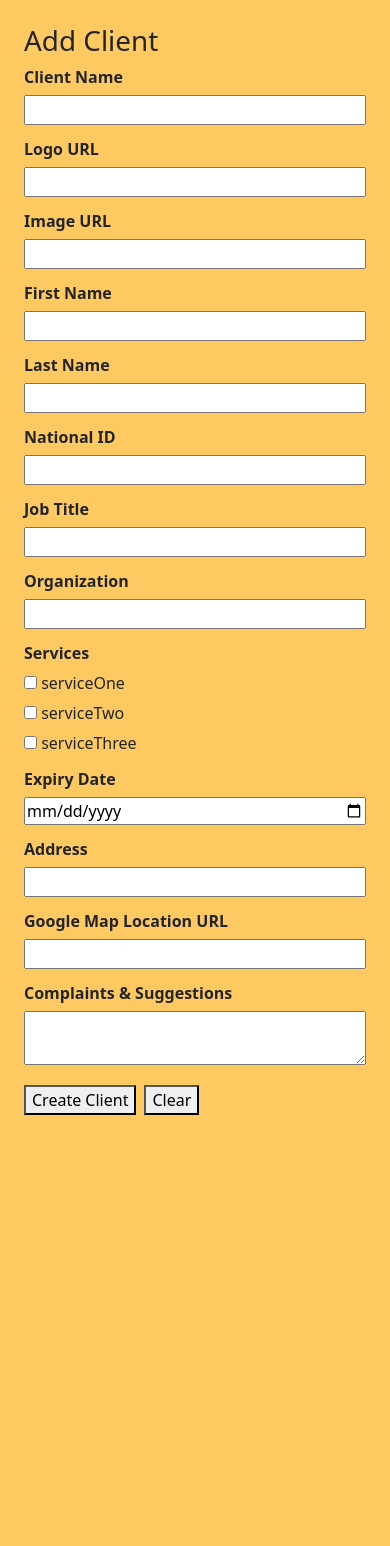
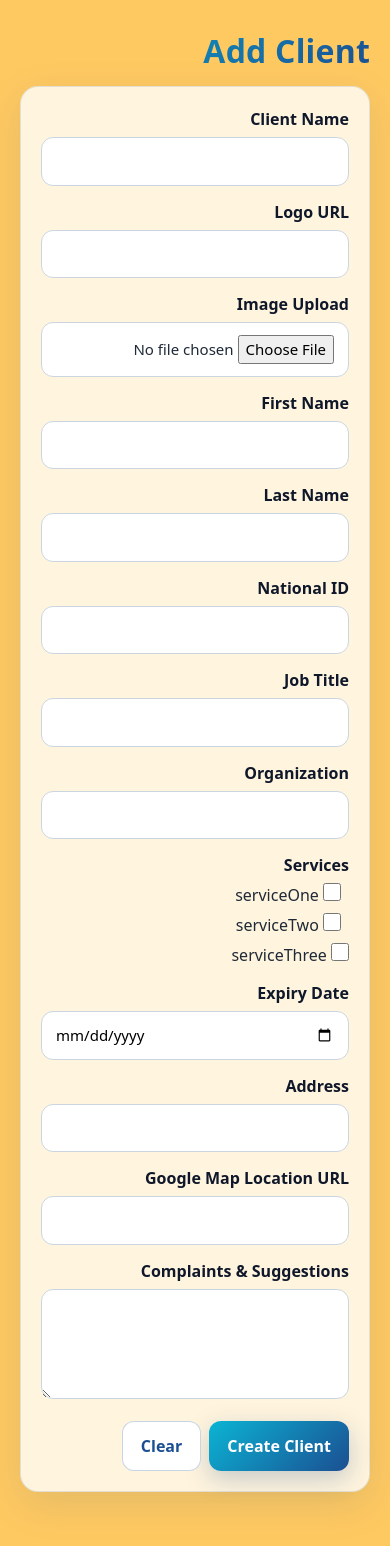
Before and after one commit to Haady20/7care-Company, a React (Create React App) app: page /clients/new in a window 390 px wide. Shown: the top 1546 px of the page. Before the commit the page ends 1139 px from the top, so only its background shows below. Built offline with nearby package versions, Linux system fonts and the light colour scheme; no server answers.

Commit message:
fix some responsive problem

```diff
--- /dev/null
+++ b/src/pages/ClientForm.css
@@ -0,0 +1,156 @@
+/* src/pages/ClientForm.css */
+html { scroll-behavior: smooth; }
+
+.client-form-page {
+  direction: rtl;
+  margin: 0 auto;
+  padding: 32px 20px 60px;
+  max-width: 960px;
+  font-family: system-ui, -apple-system, "Segoe UI", Roboto, sans-serif;
+  color: #1f2937;
+}
+
+.title {
+  margin: 0 0 16px;
+  font-size: 2rem;
+  font-weight: 800;
+  letter-spacing: 0.2px;
+  background: linear-gradient(135deg, #0bb4d4, #1b4f92);
+  -webkit-background-clip: text;
+  background-clip: text;
+  color: transparent;
+}
+
+/* Alerts */
+.alert {
+  border-radius: 12px;
+  padding: 12px 14px;
+  font-weight: 600;
+  box-shadow: 0 6px 20px rgba(0,0,0,0.06);
+}
+.alert.error {
+  background: #fff1f2;
+  border: 1px solid #fecdd3;
+  color: #991b1b;
+}
+
+/* Success panel */
+.success-card {
+  background: #f0fff3;
+  border: 1px solid #bbf7d0;
+  border-radius: 16px;
+  padding: 18px;
+  box-shadow: 0 10px 30px rgba(0,0,0,0.06);
+}
+.success-card h2 { margin: 0 0 10px; }
+.success-card a { color: #1b4f92; font-weight: 700; }
+
+.qr-image {
+  width: 200px;
+  height: 200px;
+  object-fit: contain;
+  border-radius: 12px;
+  background: #fff;
+  border: 1px dashed #cbd5e1;
+  padding: 10px;
+}
+.actions { margin-top: 14px; }
+
+/* Form card */
+.client-form-card {
+  display: grid;
+  gap: 14px;
+  background: #ffffffc9;
+  border: 1px solid rgba(27,79,146,0.12);
+  backdrop-filter: blur(3px);
+  border-radius: 18px;
+  padding: 20px;
+  box-shadow: 0 12px 40px rgba(27,79,146,0.12);
+}
+
+/* Fields */
+.form-field { display: grid; gap: 6px; }
+.field-label { font-weight: 700; color: #0f172a; }
+
+/* Inputs / Textarea */
+.input, .textarea, select {
+  width: 100%;
+  border: 1px solid #cbd5e1;
+  background: #fff;
+  border-radius: 12px;
+  padding: 12px 14px;
+  font-size: 15px;
+  outline: none;
+  transition: border-color .2s ease, box-shadow .2s ease, transform .08s ease;
+  box-sizing: border-box;
+}
+.textarea { min-height: 110px; resize: vertical; }
+.input:focus, .textarea:focus, select:focus {
+  border-color: #1b4f92;
+  box-shadow: 0 0 0 4px rgba(11,180,212,0.15);
+  transform: translateY(-1px);
+}
+
+/* Image Preview */
+.image-preview-container {
+  width: 100%;
+  max-width: 100%;
+  overflow: hidden;
+  margin-top: 8px;
+  display: flex;
+  justify-content: center;
+  align-items: center;
+}
+.image-preview-container img {
+  max-width: 100%;
+  height: auto;
+  max-height: 250px;
+  object-fit: contain;
+  border-radius: 12px;
+  box-shadow: 0 4px 12px rgba(0, 0, 0, 0.1);
+  background: #f9fafb;
+  padding: 6px;
+  border: 1px solid #e5e7eb;
+}
+
+/* Buttons */
+.btn {
+  display: inline-flex;
+  align-items: center;
+  gap: 8px;
+  background: linear-gradient(135deg, #0bb4d4, #1b4f92);
+  color: #fff;
+  border: none;
+  border-radius: 12px;
+  padding: 12px 18px;
+  font-weight: 800;
+  cursor: pointer;
+  box-shadow: 0 8px 24px rgba(27,79,146,0.25);
+  transition: transform .1s ease, box-shadow .2s ease, opacity .2s ease;
+}
+.btn:hover { transform: translateY(-2px); opacity: 0.95; }
+.btn:disabled { opacity: .6; cursor: not-allowed; }
+
+.btn.ghost {
+  background: #fff;
+  color: #1b4f92;
+  border: 1px solid rgba(27,79,146,0.24);
+  box-shadow: none;
+}
+.btn.ghost:hover { background: #f1f5f9; }
+
+/* Optional row helper for checkboxes if you need it */
+.checkbox-row { display: flex; flex-wrap: wrap; gap: 12px; }
+input[type="checkbox"] { width: 18px; height: 18px; accent-color: #1b4f92; }
+
+/* Responsive */
+@media (min-width: 720px) {
+  .client-form-card {
+    grid-template-columns: 1fr 1fr;
+  }
+  /* Image Upload field spans full width */
+  .client-form-card .form-field:nth-child(3) { grid-column: 1 / -1; }
+  /* last few items (e.g., textarea & actions) span full width */
+  .form-field:nth-last-child(-n+3) { grid-column: 1 / -1; }
+  .actions { grid-column: 1 / -1; }
+}
--- a/src/pages/ClientForm.jsx
+++ b/src/pages/ClientForm.jsx
@@ -1,6 +1,7 @@
 import { useLocation, useNavigate } from "react-router-dom";
 import { useEffect, useMemo, useState } from "react";
 import { createClient } from "../api/clientApi";
+import "./ClientForm.css";
 
 const EMPTY = {
   clientName: "",
@@ -51,17 +52,17 @@ export default function ClientForm() {
   };
 
   return (
-    <div style={{ padding: 24, maxWidth: 820 }}>
-      <h1>Add Client</h1>
+    <div className="client-form-page">
+      <h1 className="title">Add Client</h1>
 
       {error && (
-        <div style={{ background: "#fee", padding: 12, marginBottom: 16, border: "1px solid #f99" }}>
+        <div className="alert error">
           {error}
         </div>
       )}
 
       {created ? (
-        <div style={{ background: "#eefaf0", padding: 16, border: "1px solid #bde5c8" }}>
+        <div className="success-card">
           <h2>Created ✅</h2>
           {created.profileUrl && (
             <p>
@@ -72,69 +73,88 @@ export default function ClientForm() {
           {created.qrImage && (
             <div>
               <p>QR:</p>
-              <img src={created.qrImage} alt="QR" style={{ width: 180, height: 180 }} />
+              <img src={created.qrImage} alt="QR" className="qr-image" />
             </div>
           )}
-          <div style={{ marginTop: 12 }}>
-            <button onClick={() => navigate("/control-987")}>Back to Control</button>
+          <div className="actions">
+            <button className="btn ghost" onClick={() => navigate("/control-987")}>Back to Control</button>
           </div>
         </div>
       ) : (
-        <form onSubmit={onSubmit} style={{ display: "grid", gap: 12 }}>
+        <form onSubmit={onSubmit} className="client-form-card">
           <Field label="Client Name">
-            <input value={form.clientName} onChange={(e) => update("clientName", e.target.value)} required />
+            <input className="input" value={form.clientName} onChange={(e) => update("clientName", e.target.value)} required />
           </Field>
           <Field label="Logo URL">
-            <input value={form.logo} onChange={(e) => update("logo", e.target.value)} />
+            <input className="input" value={form.logo} onChange={(e) => update("logo", e.target.value)} />
           </Field>
-          <Field label="Image URL">
-            <input value={form.image} onChange={(e) => update("image", e.target.value)} />
+          <Field label="Image Upload">
+            <input
+              className="input"
+              type="file"
+              accept="image/*"
+              onChange={(e) => {
+                const file = e.target.files?.[0];
+                if (file) {
+                  const reader = new FileReader();
+                  reader.onload = (event) => {
+                    update("image", event.target?.result || "");
+                  };
+                  reader.readAsDataURL(file);
+                }
+              }}
+            />
+            {form.image && (
+              <div className="image-preview-container">
+                <img src={form.image} alt="Preview" />
+              </div>
+            )}
           </Field>
           <Field label="First Name">
-            <input value={form.firstName} onChange={(e) => update("firstName", e.target.value)} />
+            <input className="input" value={form.firstName} onChange={(e) => update("firstName", e.target.value)} />
           </Field>
           <Field label="Last Name">
-            <input value={form.lastName} onChange={(e) => update("lastName", e.target.value)} />
+            <input className="input" value={form.lastName} onChange={(e) => update("lastName", e.target.value)} />
           </Field>
           <Field label="National ID">
-            <input value={form.nationalId} onChange={(e) => update("nationalId", e.target.value)} />
+            <input className="input" value={form.nationalId} onChange={(e) => update("nationalId", e.target.value)} />
           </Field>
           <Field label="Job Title">
-            <input value={form.jobTitle} onChange={(e) => update("jobTitle", e.target.value)} />
+            <input className="input" value={form.jobTitle} onChange={(e) => update("jobTitle", e.target.value)} />
           </Field>
           <Field label="Organization">
-            <input value={form.organization} onChange={(e) => update("organization", e.target.value)} />
+            <input className="input" value={form.organization} onChange={(e) => update("organization", e.target.value)} />
           </Field>
 
           <Field label="Services">
             <label style={{ marginRight: 8 }}>
-              <input type="checkbox" checked={form.serviceOne} onChange={(e) => update("serviceOne", e.target.checked)} /> serviceOne
+              <input className="input" type="checkbox" checked={form.serviceOne} onChange={(e) => update("serviceOne", e.target.checked)} /> serviceOne
             </label>
             <label style={{ marginRight: 8 }}>
-              <input type="checkbox" checked={form.serviceTwo} onChange={(e) => update("serviceTwo", e.target.checked)} /> serviceTwo
+              <input className="input" type="checkbox" checked={form.serviceTwo} onChange={(e) => update("serviceTwo", e.target.checked)} /> serviceTwo
             </label>
             <label>
-              <input type="checkbox" checked={form.serviceThree} onChange={(e) => update("serviceThree", e.target.checked)} /> serviceThree
+              <input className="input" type="checkbox" checked={form.serviceThree} onChange={(e) => update("serviceThree", e.target.checked)} /> serviceThree
             </label>
           </Field>
 
           <Field label="Expiry Date">
-            <input type="date" value={form.expiryDate} onChange={(e) => update("expiryDate", e.target.value)} />
+            <input className="input" type="date" value={form.expiryDate} onChange={(e) => update("expiryDate", e.target.value)} />
           </Field>
 
           <Field label="Address">
-            <input value={form.address} onChange={(e) => update("address", e.target.value)} />
+            <input className="input" value={form.address} onChange={(e) => update("address", e.target.value)} />
           </Field>
           <Field label="Google Map Location URL">
-            <input value={form.googleMapLocation} onChange={(e) => update("googleMapLocation", e.target.value)} />
+            <input className="input" value={form.googleMapLocation} onChange={(e) => update("googleMapLocation", e.target.value)} />
           </Field>
           <Field label="Complaints & Suggestions">
-            <textarea value={form.complaintsAndSuggestions} onChange={(e) => update("complaintsAndSuggestions", e.target.value)} />
+            <textarea className="textarea" value={form.complaintsAndSuggestions} onChange={(e) => update("complaintsAndSuggestions", e.target.value)} />
           </Field>
 
           <div style={{ display: "flex", gap: 8, marginTop: 8 }}>
-            <button type="submit" disabled={submitting}>{submitting ? "Saving..." : "Create Client"}</button>
-            <button type="button" onClick={() => setForm(EMPTY)} disabled={submitting}>Clear</button>
+            <button className="btn" type="submit" disabled={submitting}>{submitting ? "Saving..." : "Create Client"}</button>
+            <button className="btn ghost" type="button" onClick={() => setForm(EMPTY)} disabled={submitting}>Clear</button>
           </div>
         </form>
       )}
@@ -144,8 +164,8 @@ export default function ClientForm() {
 
 function Field({ label, children }) {
   return (
-    <label style={{ display: "grid", gap: 6 }}>
-      <span style={{ fontWeight: 600 }}>{label}</span>
+    <label className="form-field">
+      <span className="field-label">{label}</span>
       {children}
     </label>
   );
```
